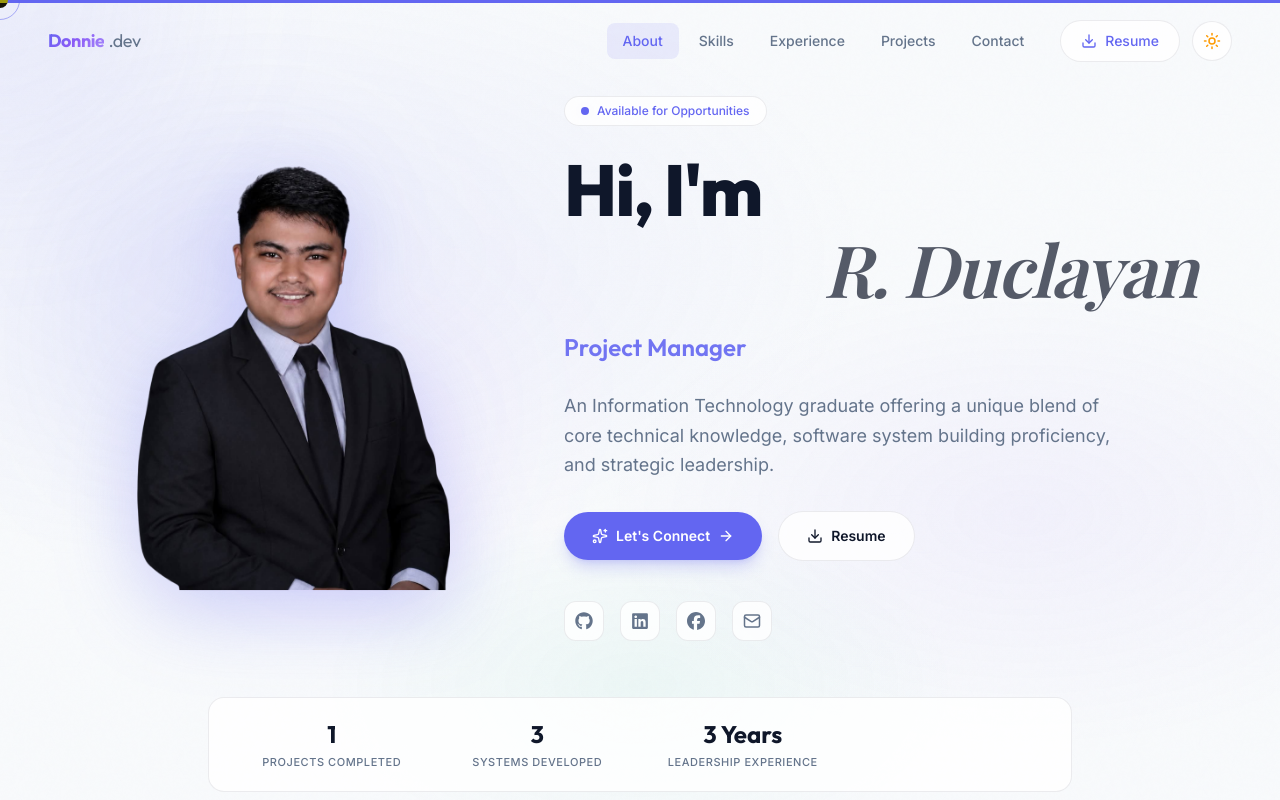
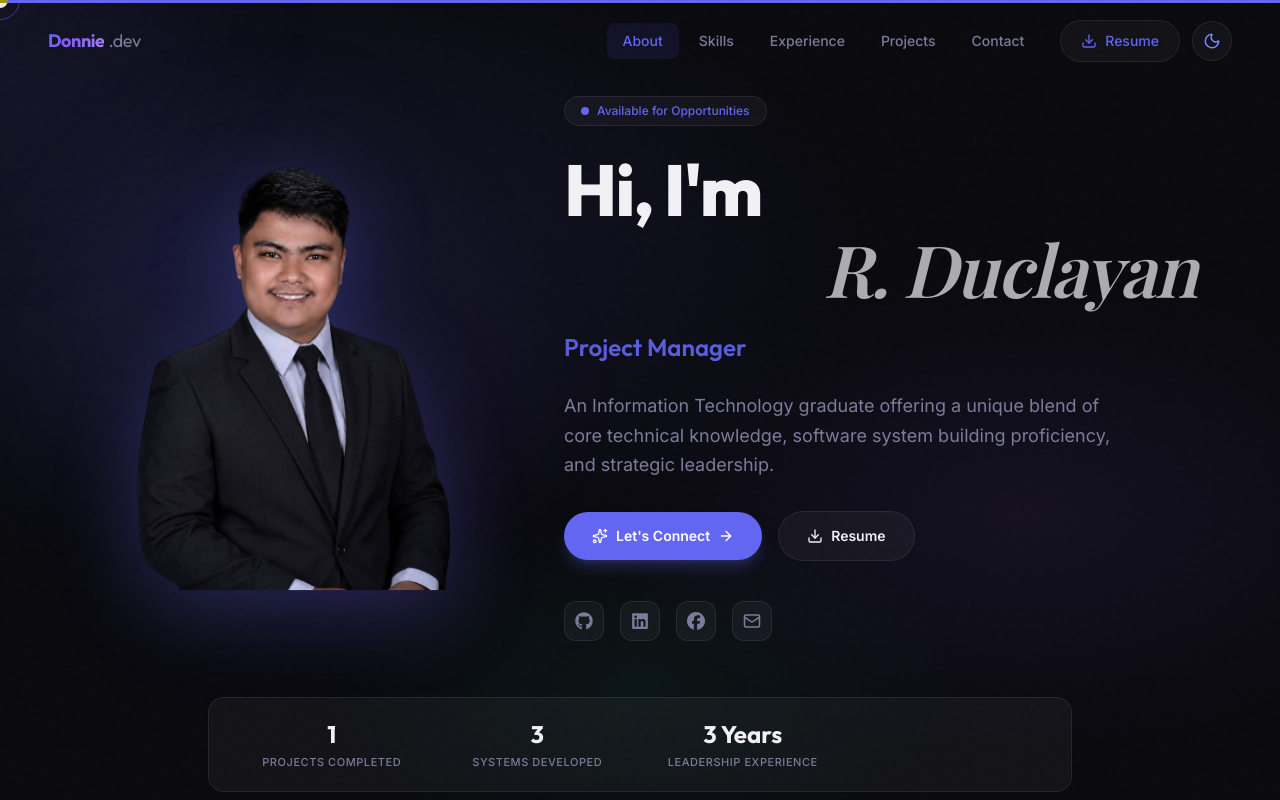
Before and after one commit to donnieduclayan-star/donnieduclayan-portfolio, a React (Vite) app in the folder my-portfolio/: page / in a window 1280 px wide. Shown: the top 800 px of the page. Built offline with nearby package versions, Linux system fonts and the light colour scheme; a web font is replaced by a local one.

Commit message:
fix: set dark mode as CSS and html default background to resolve white screen issue

```diff
--- a/my-portfolio/index.html
+++ b/my-portfolio/index.html
@@ -1,5 +1,5 @@
 <!doctype html>
-<html lang="en">
+<html lang="en" data-theme="dark" class="dark">
   <head>
     <meta charset="UTF-8" />
     <link rel="icon" type="image/svg+xml" href="/favicon.svg" />
--- a/my-portfolio/src/components/layout/Navbar.tsx
+++ b/my-portfolio/src/components/layout/Navbar.tsx
@@ -18,7 +18,7 @@ export default function Navbar() {
   const [scrolled, setScrolled] = useState(false);
   const [theme, setTheme] = useState<"light" | "dark">(() => {
     const saved = localStorage.getItem("theme");
-    return (saved === "dark" || saved === "light") ? saved : "light";
+    return (saved === "dark" || saved === "light") ? saved : "dark";
   });
 
   useEffect(() => {
--- a/my-portfolio/src/index.css
+++ b/my-portfolio/src/index.css
@@ -1,7 +1,30 @@
 @import "tailwindcss";
 
 :root {
-  /* LIGHT THEME (Default Light Background) */
+  /* DARK THEME (Default) */
+  --bg-primary: #0a0a0f;
+  --bg-secondary: #12121a;
+  --bg-surface: #1a1a2e;
+  --color-accent-val: #6366f1;
+  --color-accent-hover-val: #818cf8;
+  --color-accent-glow-val: rgba(99, 102, 241, 0.35);
+  --color-dark-val: #f0f0f5;
+  --color-muted-val: #7c7c9a;
+  --color-border-val: rgba(255, 255, 255, 0.08);
+  --color-glass-bg-val: rgba(255, 255, 255, 0.04);
+  --color-glass-border-val: rgba(255, 255, 255, 0.08);
+  --scrollbar-thumb-val: rgba(255, 255, 255, 0.1);
+  --scrollbar-thumb-hover-val: rgba(255, 255, 255, 0.2);
+  --mesh-bg-1: rgba(99, 102, 241, 0.12);
+  --mesh-bg-2: rgba(139, 92, 246, 0.08);
+  --mesh-bg-3: rgba(16, 185, 129, 0.06);
+  --card-shadow-val: 0 8px 32px rgba(0, 0, 0, 0.4);
+  color-scheme: dark;
+  background-color: #0a0a0f;
+}
+
+[data-theme="light"] {
+  /* LIGHT THEME OVERRIDE */
   --bg-primary: #f8fafc;
   --bg-secondary: #ffffff;
   --bg-surface: #f1f5f9;
@@ -20,28 +43,7 @@
   --mesh-bg-3: rgba(16, 185, 129, 0.05);
   --card-shadow-val: 0 10px 30px -5px rgba(15, 23, 42, 0.05), 0 0 0 1px rgba(15, 23, 42, 0.05);
   color-scheme: light;
-}
-
-[data-theme="dark"] {
-  /* DARK THEME */
-  --bg-primary: #0a0a0f;
-  --bg-secondary: #12121a;
-  --bg-surface: #1a1a2e;
-  --color-accent-val: #6366f1;
-  --color-accent-hover-val: #818cf8;
-  --color-accent-glow-val: rgba(99, 102, 241, 0.35);
-  --color-dark-val: #f0f0f5;
-  --color-muted-val: #7c7c9a;
-  --color-border-val: rgba(255, 255, 255, 0.08);
-  --color-glass-bg-val: rgba(255, 255, 255, 0.04);
-  --color-glass-border-val: rgba(255, 255, 255, 0.08);
-  --scrollbar-thumb-val: rgba(255, 255, 255, 0.1);
-  --scrollbar-thumb-hover-val: rgba(255, 255, 255, 0.2);
-  --mesh-bg-1: rgba(99, 102, 241, 0.12);
-  --mesh-bg-2: rgba(139, 92, 246, 0.08);
-  --mesh-bg-3: rgba(16, 185, 129, 0.06);
-  --card-shadow-val: 0 8px 32px rgba(0, 0, 0, 0.4);
-  color-scheme: dark;
+  background-color: #f8fafc;
 }
 
 @theme {
```
Also changed, not shown: 1 other file (tests, documents, lock files or other folders).
